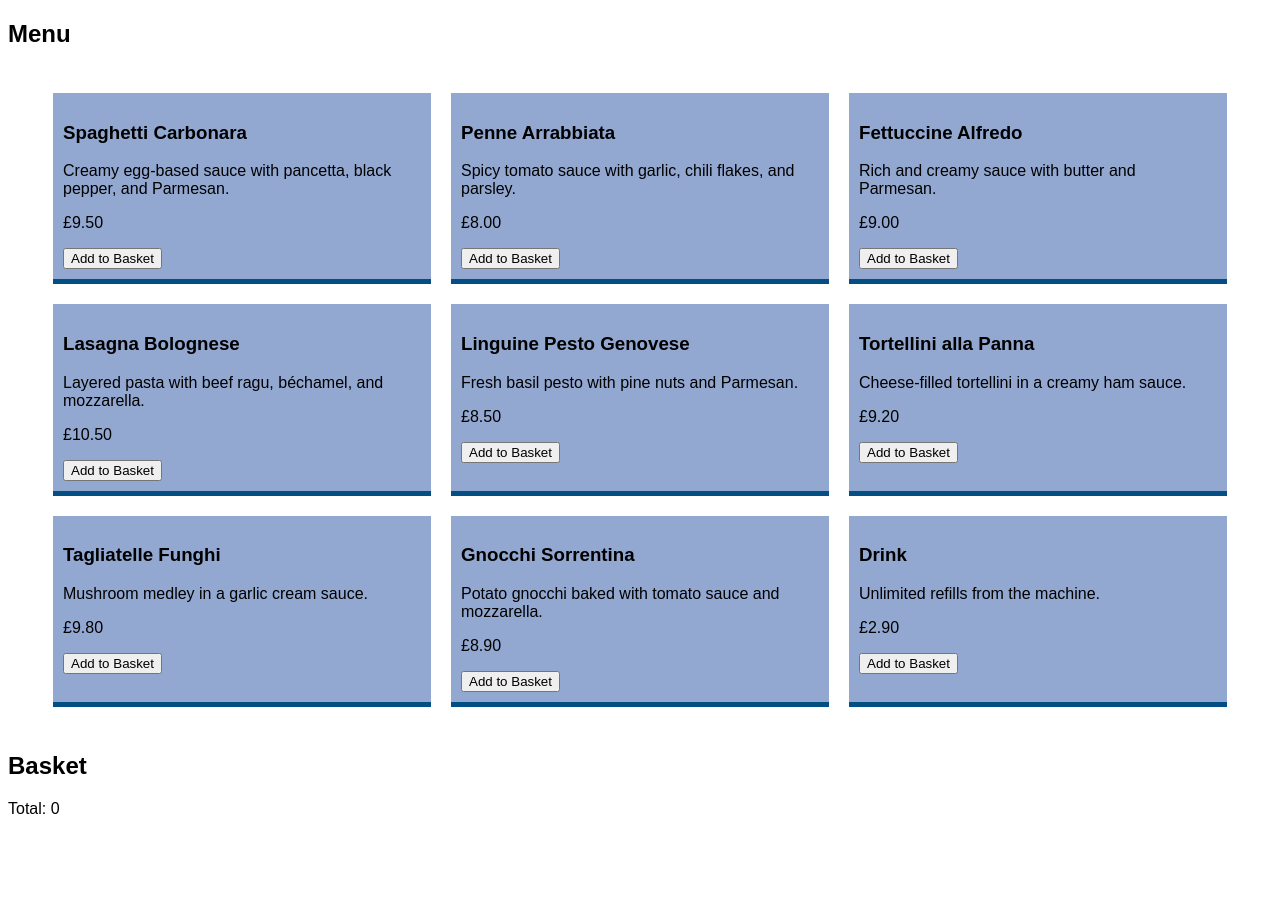
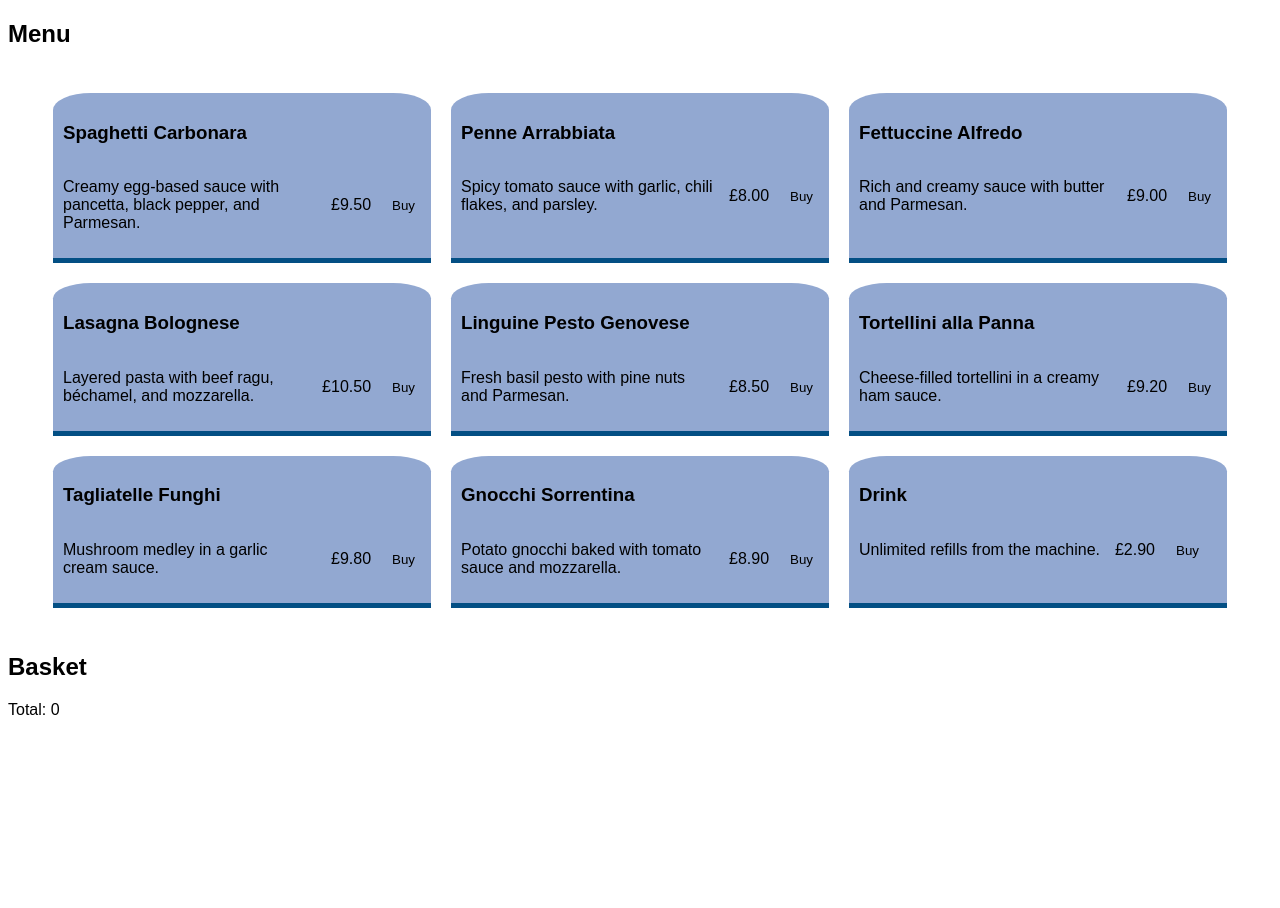
Before and after one commit to AFKyndryl/PyFlaskTest, a Flask app: page / in a window 1280 px wide. Shown: the part 88-996 px from the top of the page. After the commit the page ends 803 px from the top, so only its background shows below. Run offline with Flask 3, Linux system fonts and the light colour scheme.

Commit message:
ready for req

```diff
--- a/static/styles.css
+++ b/static/styles.css
@@ -24,9 +24,24 @@
     border-bottom: 5px solid #034f84;
     padding: 10px;
     background-color: #92a8d1;
+    border-radius: 10% 10% 0% 0%;
+}
+
+.item-info {
+    display: flex;
+    align-items: center;
+    gap: 15px;
 }
 
 .each-item:hover {
-    box-shadow: 10px 10px;
-    border-radius: 10%;
+    box-shadow: 10px 10px #034f84;
 }
+
+button {
+    border: none;
+    background-color: #92a8d1;
+}
+
+button:hover {
+    border-bottom: 5px solid #034f84;
+}
--- a/templates/home.html
+++ b/templates/home.html
@@ -14,12 +14,16 @@
     <div class="items-list">
         {% for i in menu %}
         <div class="each-item">
+            <div class="item-name">
                 <h3>{{i.name}}</h3>
+            </div>
+            <div class="item-info">
                 <p>{{i.description}}</p>
                 <p>£{{"%.2f"|format(i.price)}}</p>
                 <form action="{{ url_for('add_to_basket', item_id=i.id) }}" method="post">
-                <button type="submit">Add to Basket</button>
+                    <button type="submit">Buy</button>
                 </form>
+            </div>
         </div>
         {% endfor %}
     </div>
@@ -28,13 +32,17 @@
     <div class="items-list">
         {% for i in basket %}
         <div class="each-item">
+            <div class="item-name">
                 <h3>{{i.name}}</h3>
+            </div>
+            <div class="item-info">
                 <p>{{i.description}}</p>
                 <p>{{i.price}}</p>
                 <form action="{{ url_for('remove_from_basket', item_id=i.id) }}" method="post">
                     <button type="submit">Remove</button>
                 </form>
             </div>
+        </div>
         {% endfor %}
     </div>
 </body>
```
Lines whose indentation alone changed are shown as unchanged.
